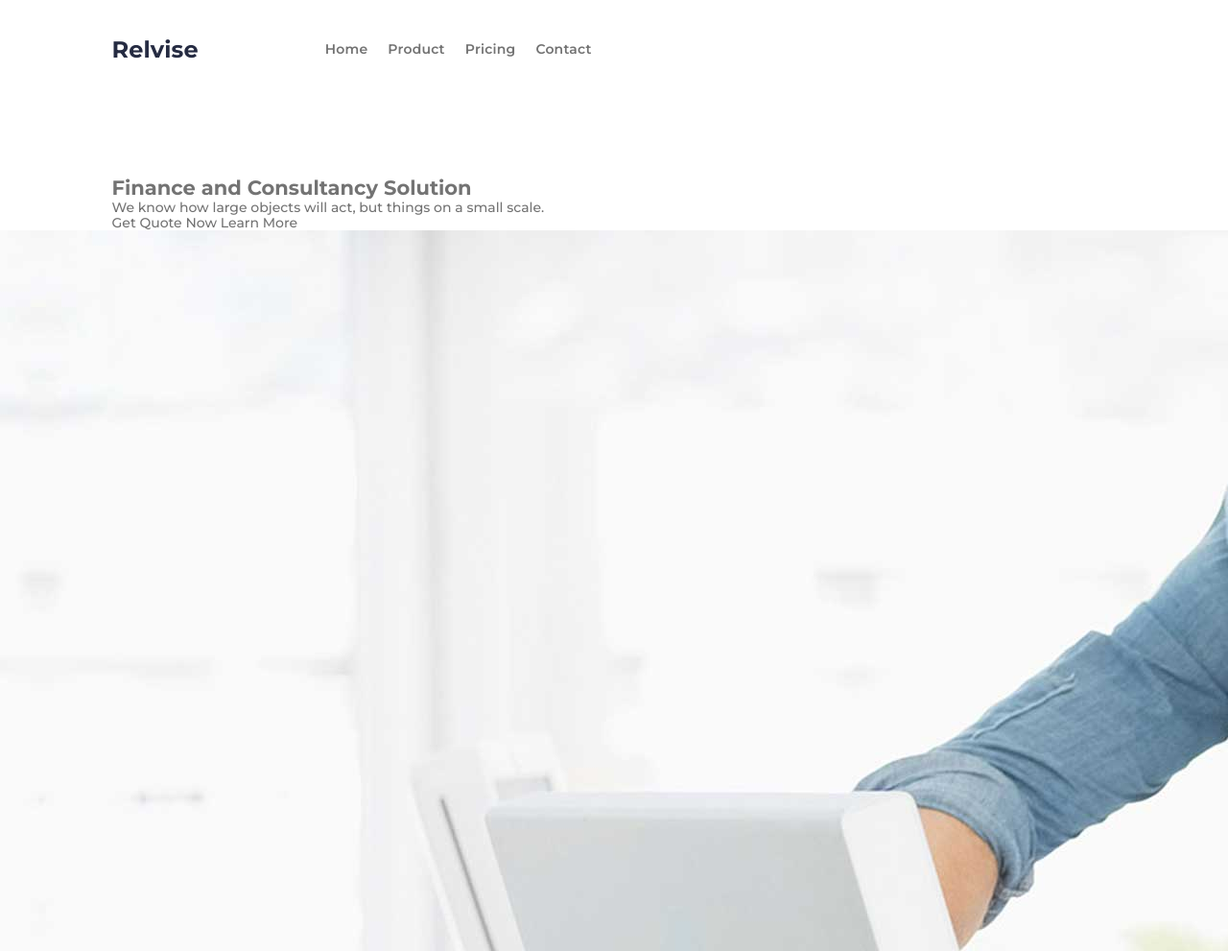
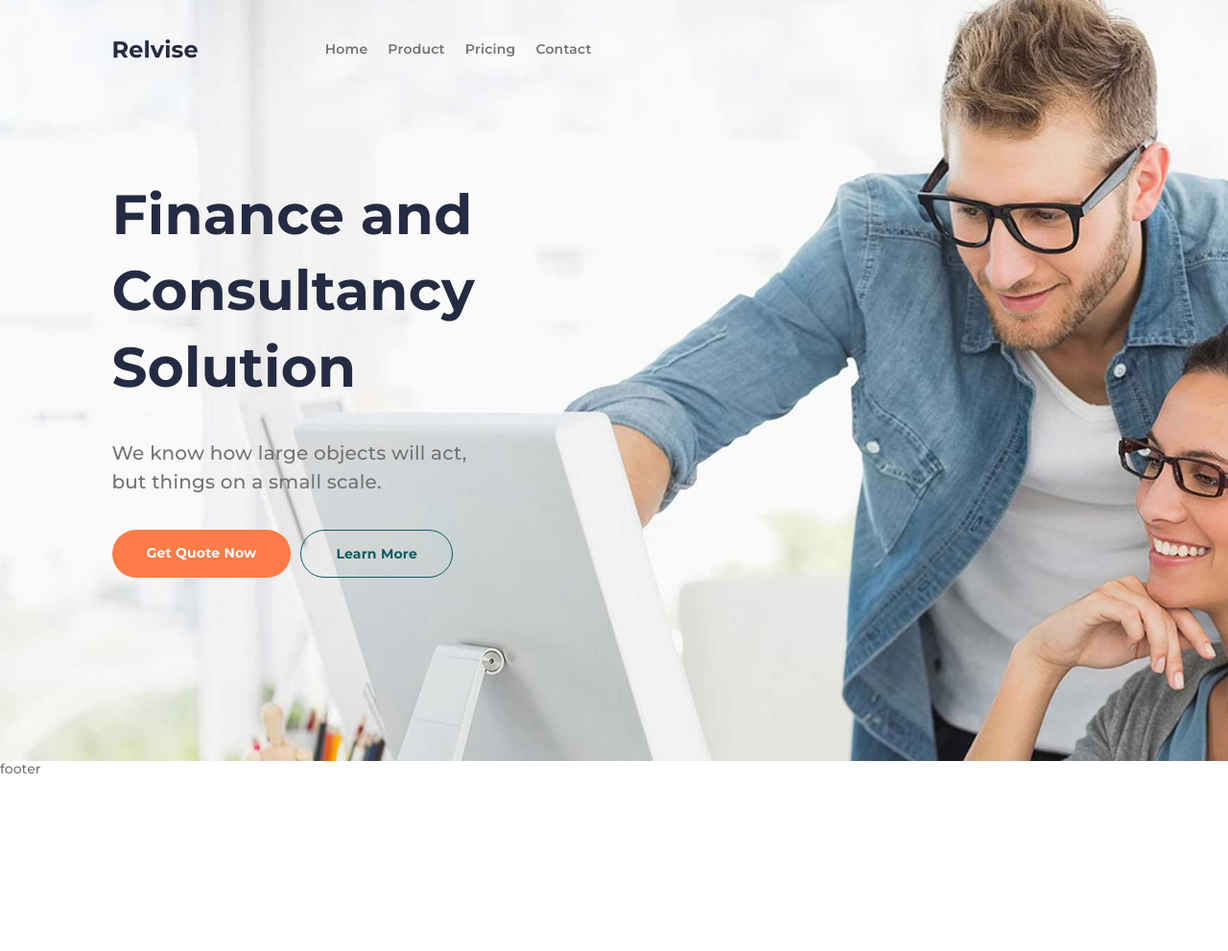
Before and after one commit to A1exFox/eduProjects, a plain HTML site: page relvise/repeat_2/index.html in a window 1280 px wide. Shown: the top 991 px of the page at 96% size. After the commit the page ends 809 px from the top, so only its background shows below. Drawn offline with Linux system fonts and the light colour scheme.

Commit message:
feat: +welcomeBlock[html,css][no adapt]

```diff
--- a/relvise/repeat_2/index.html
+++ b/relvise/repeat_2/index.html
@@ -37,11 +37,11 @@
     <main class="main">
       <section class="main__welcome welcome">
         <div class="welcome__container container">
-          <h1 class="welcome__title">Finance and Consultancy Solution</h1>
-          <div class="welcome__text">We know how large objects will act, but things on a small scale.</div>
+          <h1 class="welcome__title">Finance and<br> Consultancy<br> Solution</h1>
+          <div class="welcome__text">We know how large objects will act,<br> but things on a small scale.</div>
           <div class="welcome__buttons">
             <a href="#" class="welcome__link">Get Quote Now</a>
-            <a href="#" class="welcome__link">Learn More</a>
+            <a href="#" class="welcome__link welcome__link_border">Learn More</a>
           </div>
         </div>
         <div class="welcome__image">
--- a/relvise/repeat_2/scss/style.scss
+++ b/relvise/repeat_2/scss/style.scss
@@ -65,6 +65,12 @@ body.activemenu {
 }
 // ----------------------------------- header
 .header {
+  position: absolute;
+  z-index: 2;
+
+  width: 100%;
+  height: 100%;
+
   &__container {
     display: flex;
     align-items: center;
@@ -193,17 +199,80 @@ body.activemenu {
   // ----------------------------- elements
 
   &__welcome {
-    margin: 80px 0 0 0;
+    padding-top: 184px;
   }
   // ----------------------------- objects
 
   .welcome {
-    &__container {}
-    &__title {}
-    &__text {}
-    &__buttons {}
-    &__link {}
-    &__image {}
+    position: relative;
+
+    &__container {
+      position: relative;
+      z-index: 1;
+      &>*:not(:last-child) {
+        margin-bottom: 35px;
+      }
+      padding-bottom: 191px;
+    }
+    &__title {
+      font-size: 58px;
+      font-weight: 800;
+      line-height: 1.37;
+      letter-spacing: 0.2px;
+
+      color: #252b42;
+    }
+    &__text {
+      font-weight: 500;
+      font-size: 20px;
+      line-height: 150%;
+      letter-spacing: 0.2px;
+    }
+    &__buttons {
+      display: flex;
+      flex-wrap: wrap;
+
+      margin: -5px;
+    }
+    &__link {
+      margin: 5px;
+
+      background: #ff7b47;
+
+      padding: 10px 36px;
+
+      border-radius: 37px;
+
+      color: #ffffff;
+
+      font-weight: 700;
+      line-height: 200%;
+      letter-spacing: 0.2px;
+
+      &_border {
+        background: transparent;
+
+        border: 1px solid #0D5C63;
+
+        color: #0D5C63;
+      }
+    }
+    &__image {
+      position: absolute;
+      z-index: 0;
+
+      width: 100%;
+      height: 100%;
+
+      left: 0;
+      top: 0;
+      & img {
+        width: 100%;
+        height: 100%;
+
+        object-fit: cover;
+      }
+    }
   }
 }
 // ----------------------------------- footer
```
Also changed, not shown: relvise/repeat_2/css/style.css.
